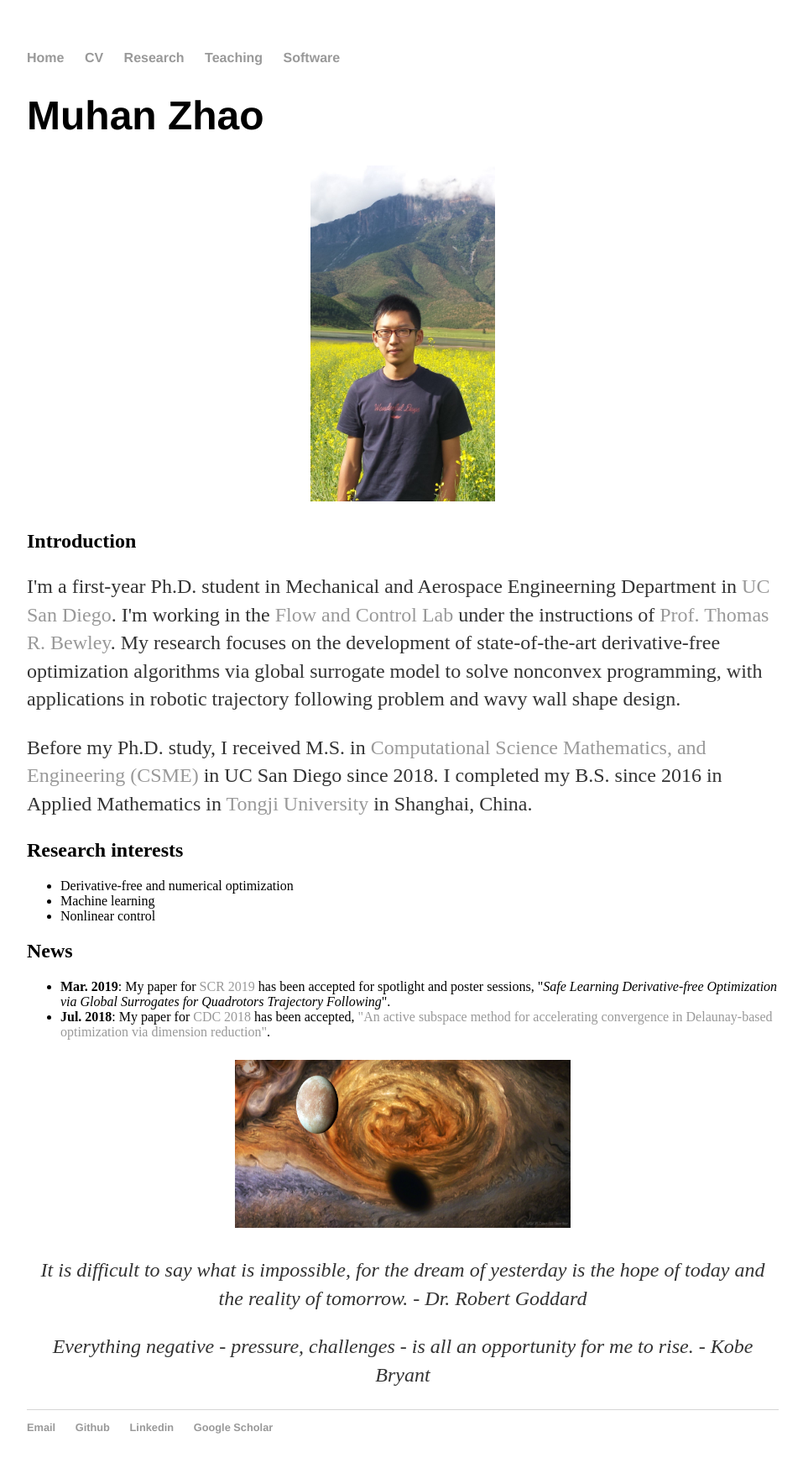
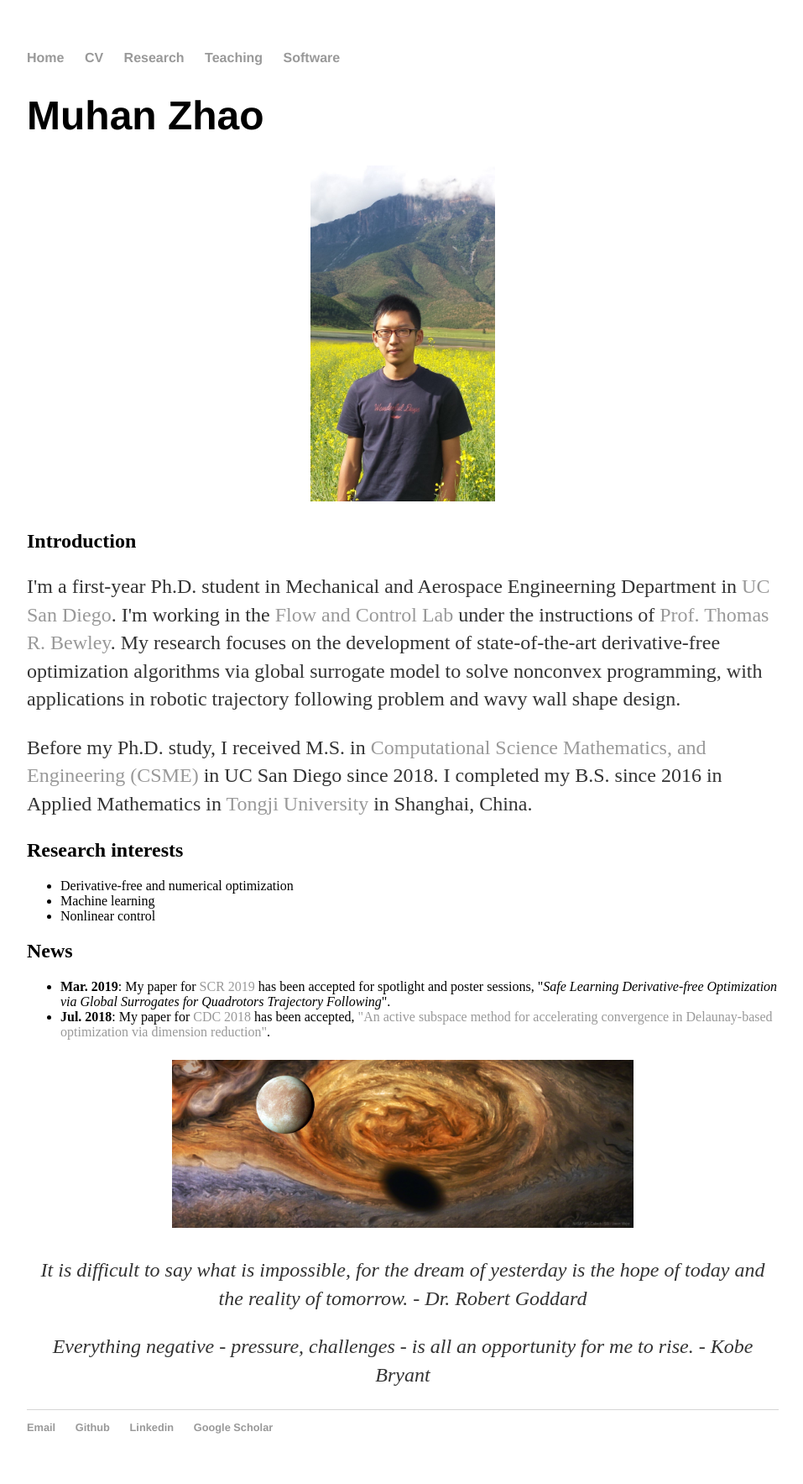
Before and after one commit to kimukook/kimukook.github.io, a Jekyll site: the page built from index.html, in a window 1280 px wide. Shown: the whole page at 84% size, without its empty margins (160-1117 px from the left). Built offline with Jekyll 4.4.1, drawn with Linux system fonts in a browser that asks for light colours.

Commit message:
Update index.html

```diff
--- a/index.html
+++ b/index.html
@@ -24,7 +24,7 @@ title: Muhan Zhao's Homepage
 		<li> <b>Mar. 2019</b>: My paper for <a href="http://scr2019.caltech.edu">SCR 2019</a> has been accepted for spotlight and poster sessions, "<i>Safe Learning Derivative-free Optimization via Global Surrogates for Quadrotors Trajectory Following</i>". </li>
 		<li> <b>Jul. 2018</b>: My paper for <a href="https://cdc2018.ieeecss.org">CDC 2018</a> has been accepted, <a href="https://ieeexplore.ieee.org/abstract/document/8619219">"An active subspace method for accelerating convergence in Delaunay-based optimization via dimension reduction"</a>.</li>
 	</ul>
-	<p align="center"><img src="1.JPG" width="400" height="200"></p>
+	<p align="center"><img src="1.JPG" width="550" height="200"></p>
 	<p align="center"> <i>It is difficult to say what is impossible, for the dream of yesterday is the hope of today and the reality of tomorrow. - Dr. Robert Goddard </i> </p>
 	<p align="center"> <i>Everything negative - pressure, challenges - is all an opportunity for me to rise. - Kobe Bryant </i> </p>
 </div><!-- /.blurb -->
```
